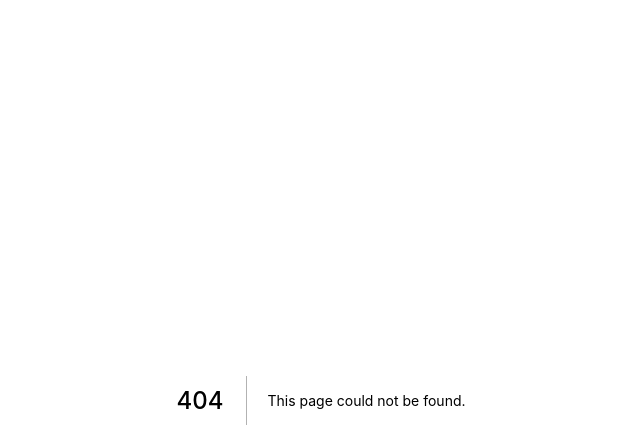
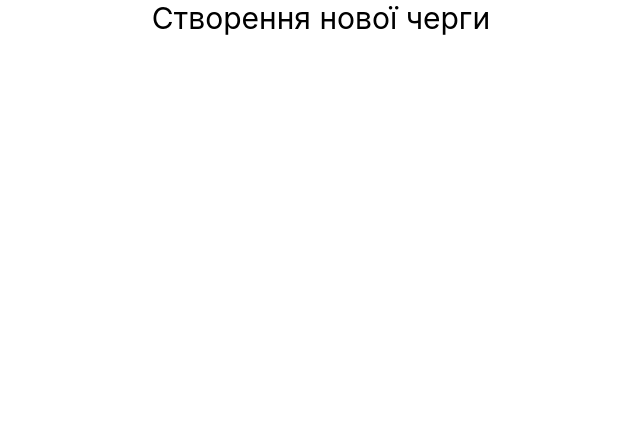
Before and after one commit to iQueue-solutions/iQueue-front, a Next.js app: page /create-queue in a window 1280 px wide. Before the commit this address had no page. Shown: the top 448 px of the page, without its empty margins (319-959 px from the left). Built offline with nearby package versions, Linux system fonts and the light colour scheme.

Commit message:
Heading created

```diff
--- /dev/null
+++ b/components/Heading.js
@@ -0,0 +1,5 @@
+const Heading = ({text}) => {
+  return <h1 className="text-2xl md:text-3xl text-center">{text}</h1>
+}
+
+export default Heading;
--- /dev/null
+++ b/pages/create-queue.js
@@ -0,0 +1,8 @@
+import Head from 'next/head'
+import Heading from '../components/Heading';
+
+const CreateQueue = () => (
+  <Heading text="Створення нової черги" />
+);
+
+export default CreateQueue;
```
